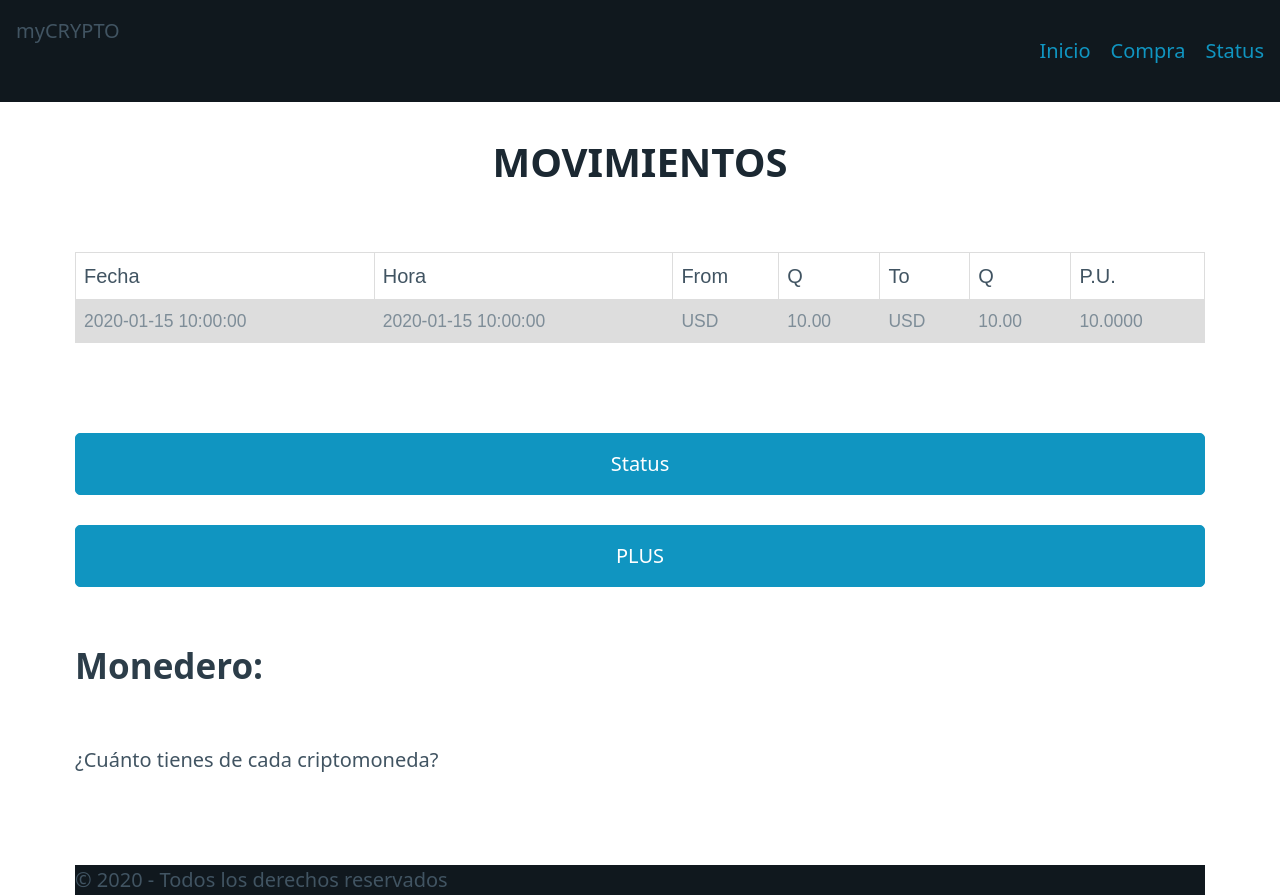
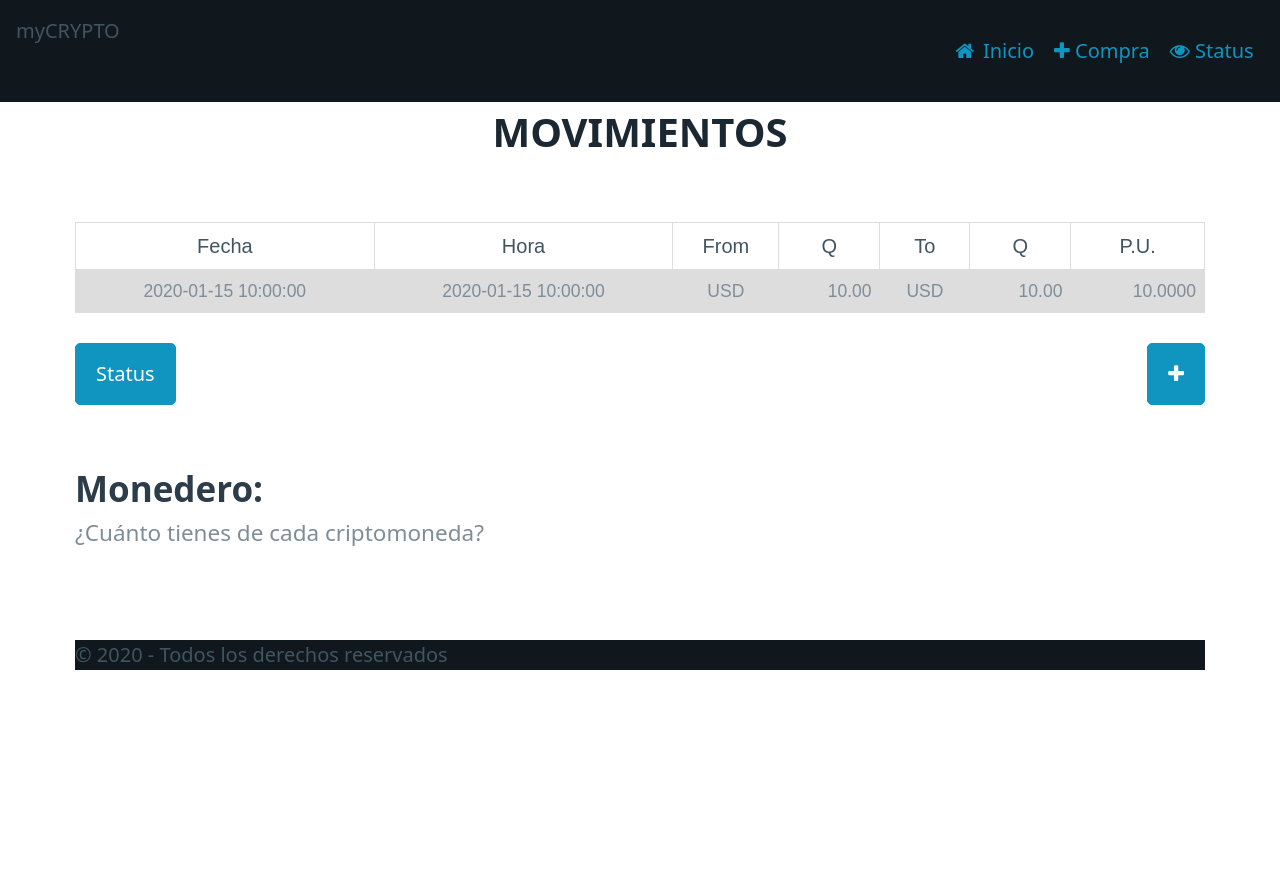
Before and after one commit to fruizpace/cryptos, a Python web app: template movements/templates/movementsList.html in a window 1280 px wide. After the commit the page ends 670 px from the top, so only its background shows below. Run offline with Jinja, Linux system fonts and the light colour scheme; the template is opened without the code that fills it: most values are stand-ins (such as "Sample title", 1, 10 or a date in 2020).

Commit message:
avanzando 5: subir AWS

```diff
--- a/movements/static/css/styles.css
+++ b/movements/static/css/styles.css
@@ -14,76 +14,3 @@ header {
     display: grid;
     grid-template-columns: auto 25%;
 }
-
-.header_kakebo {
-    display: flex;
-    align-items: center;
-}
-
-.header_title {
-    font-size:2em;
-    font-weight: bold;
-    color: var(--primary);
-    text-align: center;
-}
-
-.title {
-    line-height: 30px;
-    margin: var(--button-spacing-vertical) 0;
-}
-
-.title_text {
-    margin: var(--button-spacing-vertical) 0;
-}
-
-.title_button-new {
-    display: flex;
-    align-items: center;
-    justify-content: flex-end;
-}
-
-nav {
-    display: flex;
-    justify-content: flex-end;
-}
-th.fecha {
-    width: 20%;
-}
-
-th.concepto {
-    width: 50%;
-}
-
-th.importe, td.importe {
-    width: 25%;
-    text-align: right;
-}
-
-th.acciones {
-    width: 10%;
-}
-
-td.total {
-    text-align: right;
-    color: var(--contrast-hover);
-    font-size: 1.2em;
-    font-weight: bold;
-}
-
-.container {
-    margin-top: 30px;
-    min-height: calc(100vh - 194px);
-}
-
-.err-msg {
-    color: var(--invalid);
-    font-size: 0.8em;
-    font-weight: bold;
-    padding: 0;
-    margin: 0
-}
-
-.error-data {
-    margin-bottom: 0 !important;
-    border-color: var(--invalid);
-}
--- a/movements/templates/base.html
+++ b/movements/templates/base.html
@@ -4,8 +4,6 @@
         <meta charset="UTF-8">
         <meta name="viewport" content="width=device-width, initial-scale=1.0">
         <title> myCRYPTO - {% block titulo %}{% endblock %}</title>
-        <link rel="preconnect" href="https://fonts.gstatic.com">
-        <link href="https://fonts.googleapis.com/css2?family=Montserrat&display=swap" rel="stylesheet">
         <link rel="stylesheet" href="/static/css/font-awesome/css/font-awesome.min.css">
         <link rel="stylesheet" href="/static/css/pico.css">
         <link rel="stylesheet" href="/static/css/styles.css">
@@ -13,12 +11,12 @@
 
     <body>
         <header data-theme="dark">
-            <div class="header_mycripto"> myCRYPTO </div>
+            <div class="header"> myCRYPTO </div>
             <nav> <!-- contiene enlaces de navegación -->
                 <ul>
-                    <li><a href="/"> Inicio </a></li>
-                    <li><a href="/purchase"> Compra </a></li>
-                    <li><a href="/status"> Status </a></li>
+                    <li><a href="/"><i class="fa fa-home fa-fw" aria-hidden="true"></i>&nbsp;Inicio </a></li>
+                    <li><a href="/purchase"><i class="fa fa-plus" aria-hidden="true"></i>&nbsp;Compra </a></li>
+                    <li><a href="/status"><i class="fa fa-eye" aria-hidden="true"></i>&nbsp;Status </a></li>
                 </ul>
             </nav>
         </header>
--- a/movements/templates/movementsList.html
+++ b/movements/templates/movementsList.html
@@ -3,8 +3,9 @@
 {% block titulo %} Movimientos {% endblock %}
 
 {% block resumen %}
+
 <style>
-    table {
+.tabla-movementsList {
     font-family: arial, sans-serif;
     border-collapse: collapse;
     width: 100%;
@@ -12,15 +13,39 @@
 
 td, th {
     border: 1px solid #dddddd;
-      text-align: left;
+    text-align: center;
     padding: 8px;
+    }
+
+td.valores {
+    border: 1px solid #dddddd;
+    position: relative;
+    text-align: right ;
 }
 
 tr:nth-child(even) {
     background-color: #dddddd;
     }
+
+#botones_inicio {
+    display: inline-block;
+    height: 100px;
+    width: 300px;
+    background: #eee;
+    padding: 20px;
+    text-align: center;
+    }
+#l {
+    float: left;
+}
+#r {
+    float: right;
+}
+
+#space_monedero {
+    margin-top: 150px;
+}
 </style>
-
 
 <div>
     <h1 style="text-align: center;">MOVIMIENTOS</h1>
@@ -28,59 +53,49 @@
 
 <div>
     {% if datos | length > 0 %}
-        <table>
+        <table class= tabla-movementsList>
             <tr>
-                <th class='date'>Fecha</th>
-                <th class='time'>Hora</th>
-                <th class='from_currency'>From</th>
-                <th class='from_quantity'>Q</th>
-                <th class='to_currency'>To</th>
-                <th class='to_quantity'>Q</th>
-                <th class='precio_unitario_to'>P.U.</th>
+                <th>Fecha</th>
+                <th>Hora</th>
+                <th>From</th>
+                <th>Q</th>
+                <th>To</th>
+                <th>Q</th>
+                <th>P.U.</th>
             </tr>
         {% for registro in datos %}
             <tr>
                 <td>{{ registro['date'] }}</td>
                 <td>{{ registro['time'] }}</td>
                 <td>{{ registro['from_currency'] }}</td>
-                <td>{{ "{:,.2f}".format(registro['from_quantity']) }}</td>
+                <td class='valores'>{{ "{:,.2f}".format(registro['from_quantity']) }}</td>
                 <td>{{ registro['to_currency'] }}</td>
-                <td>{{ "{:,.2f}".format(registro['to_quantity']) }}</td>
-                <td>{{ "{:,.4f}".format(registro['precio_unitario_to']) }}</td>
+                <td class='valores'>{{ "{:,.2f}".format(registro['to_quantity']) }}</td>
+                <td class='valores'>{{ "{:,.4f}".format(registro['precio_unitario_to']) }}</td>
             </tr>
         {% endfor %}
         </table>
     {% else %}
-        <p>Sin movimientos.</p>
+        <p style="text-align: center;"><mark background-color: yellow;>Sin movimientos. </mark></p>
     </div>
     {% endif %}
 
-    <br><br>
-    <div style="text-align: left;">
-        <form action="/status">
-            <input type="submit" value="Status"/>
-        </form>
+    <div id='botones_incio'>
+    <a id='l' href="/status" role="button" title="Estado de la inversión"> Status </a>
+    <a id='r' href="/purchase" role="button" title="Comprar moneda" > <i class="fa fa-plus" aria-hidden="true"></i></a>
     </div>
 
-    <div style="text-align: right;">
-        <form action="/purchase">
-            <input type="submit" value="PLUS"/>
-        </form>
-    </div>
-
-    <head>
+    <div id='space_monedero'>
+    <hgroup>
         <h2>Monedero: </h2>
-    </head>
-        <div>
-            <p>¿Cuánto tienes de cada criptomoneda?</p>
+        <h3>¿Cuánto tienes de cada criptomoneda?</h3>
+    </hgroup>
             {% for moneda, cantidad in monedero.items() %}
                 {% if cantidad == None %}
                     <p> {{moneda}} = 0 </p>
                 {% elif cantidad > 0 %}
-                    <li>{{moneda}} = {{ "{:,.3f}".format(cantidad) }}</li>
+                    <li> <img src="static/images/{{moneda}}.png" alt="icono criptomoneda"> {{moneda}} = {{ "{:,.4f}".format(cantidad) }}</li>
                 {% endif %}
             {% endfor %}
     </div>
-
-
 {% endblock %}
```
Also changed, not shown: movements/data/migrations/initial.sql (added, +10 -0 lines), movements/forms.py (+3 -4 lines), movements/templates/purchase.html (+61 -54 lines), movements/templates/status.html (+27 -17 lines), movements/views.py (+38 -37 lines), README.md. Lines whose indentation alone changed are shown as unchanged.
